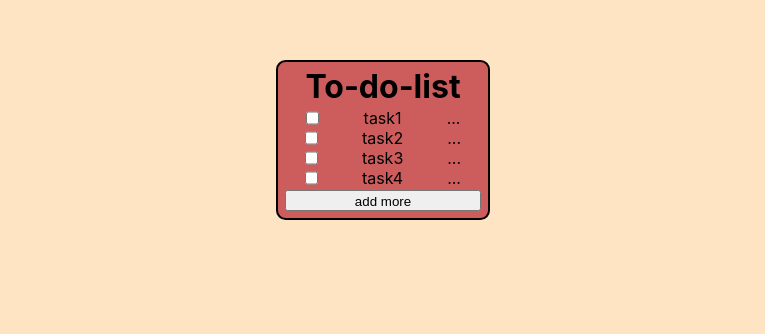
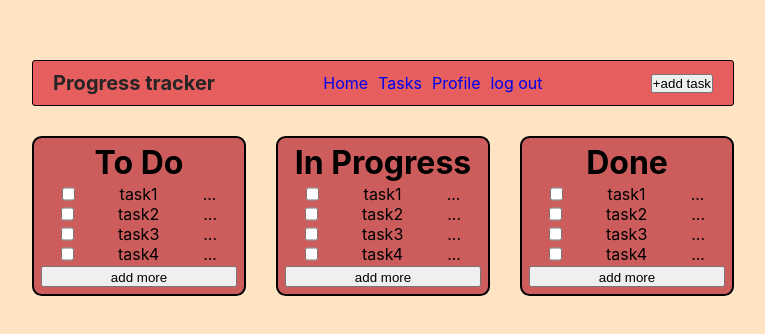
Before and after one commit to Yashvi-saini/React_project, a React (Create React App) app: page / in a window 1280 px wide. Shown: the part 260-594 px from the top of the page, without its empty margins (257-1022 px from the left). Built offline with nearby package versions, Linux system fonts and the light colour scheme.

Commit message:
navbar added

```diff
--- a/src/App.js
+++ b/src/App.js
@@ -1,17 +1,17 @@
-import logo from './logo.svg';
-import Title from './components/title';
-import Todoitem from './components/todoitem';
-import Button from './components/button';
+import React from 'react';
+import Navbar from './components/navbar';
+import Taskcontainer from './components/taskcontainer';
 import "./style.css";
 const App =()=>{
   return (
-    <div className="taskcontainer">
-      <Title/>
-       <Todoitem status="task1"/>
-       <Todoitem status="task2"/>
-       <Todoitem status="task3"/>
-       <Todoitem status="task4"/>
-      <Button/>
+
+    <div className="outerbox">
+      <Navbar/>
+      <div className="columnbox">
+      <Taskcontainer title="To Do" />
+      <Taskcontainer title="In Progress" />
+      <Taskcontainer title="Done" />
+      </div>
     </div>
   );
 };
--- /dev/null
+++ b/src/components/navbar.jsx
@@ -0,0 +1,16 @@
+import React from 'react';
+const Navbar=()=>{
+    return (
+        <nav className="navbar">
+            <div className="navtitle">Progress tracker</div>
+            <ul className ="links">
+                <li><a href="#">Home</a></li>
+                <li><a href="#">Tasks</a></li>
+                <li><a href="#">Profile</a></li>
+                <li><a href="#">log out</a></li>
+            </ul>
+            <button className="navbutton">+add task</button>
+        </nav>
+    );
+};
+export default Navbar;
--- /dev/null
+++ b/src/components/taskcontainer.jsx
@@ -0,0 +1,18 @@
+import React from 'react';
+import Title from './title';
+import Todoitem from './todoitem';
+import Button from './button';
+
+const Taskcontainer= ({title})=>{
+    return (
+  <div className="taskcontainer">
+    <Title text={title}/>
+    <Todoitem status="task1"/>
+       <Todoitem status="task2"/>
+       <Todoitem status="task3"/>
+       <Todoitem status="task4"/>
+      <Button/>
+  </div>
+    );
+};
+export default Taskcontainer;
--- a/src/components/title.jsx
+++ b/src/components/title.jsx
@@ -1,5 +1,5 @@
 import React from 'react';
-const Title=()=>{
-    return <h1 className="heading">To-do-list</h1>
+const Title=(props)=>{
+    return <h1 className="heading">{props.text}</h1>
 };
 export default Title;
--- a/src/style.css
+++ b/src/style.css
@@ -32,3 +32,38 @@ body{
     margin:2px;
     padding-top:2px;
 }
+.columnbox{
+    margin-top:10px;
+    display:flex;
+    flex-direction:row;
+    justify-content:space-around;
+    gap:30px;
+}
+.navbar{
+  display:flex;
+  justify-content: space-between;
+  align-items: center;
+  background: rgb(231, 94, 94);
+  color: rgb(38, 36, 36);
+  padding: 10px 20px;
+  border-radius:3px;
+  border:1px solid black;
+}
+.links{
+    list-style:none;
+    display:flex;
+    gap:10px;
+}
+.navtitle{
+    font-size:20px;
+    font-weight: bold;
+
+}
+a{
+    text-decoration:none;
+}
+.outerbox{
+    display:flex;
+    flex-direction:column;
+    gap:20px;
+}
```
